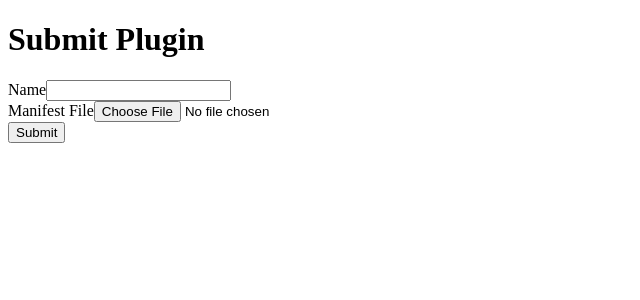
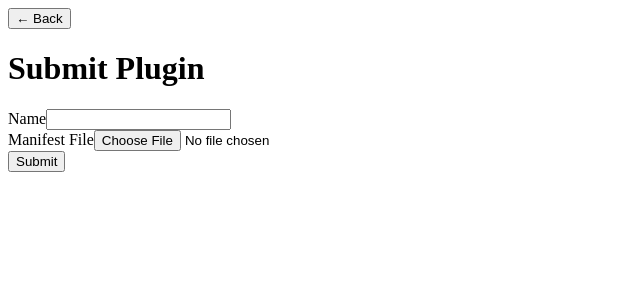
Before and after one commit to cfortuner/wellknown, a Next.js app: page /submit in a window 1280 px wide. Shown: the top 300 px of the page, without its empty margins (0-640 px from the left). Built offline with nearby package versions, Linux system fonts and the light colour scheme.

Commit message:
back button to submit

```diff
--- a/src/pages/submit.tsx
+++ b/src/pages/submit.tsx
@@ -1,4 +1,5 @@
 // src/pages/submit.tsx
+import { useRouter } from "next/router";
 import React, { useState } from "react";
 import { manifestSchema } from "~/server/plugins";
 
@@ -70,8 +71,19 @@ const SubmitPluginPage: React.FC = () => {
     }
   };
 
+  const router = useRouter();
+  const handleBackButtonClick = () => {
+    router.back();
+  };
+
   return (
     <div className="container mx-auto px-4 py-8">
+      <button
+        onClick={handleBackButtonClick}
+        className="mb-4 text-blue-600 underline"
+      >
+        &larr; Back
+      </button>
       <h1 className="mb-6 text-3xl font-semibold">Submit Plugin</h1>
       <form onSubmit={handleSubmit} className="space-y-4">
         <div>
```
